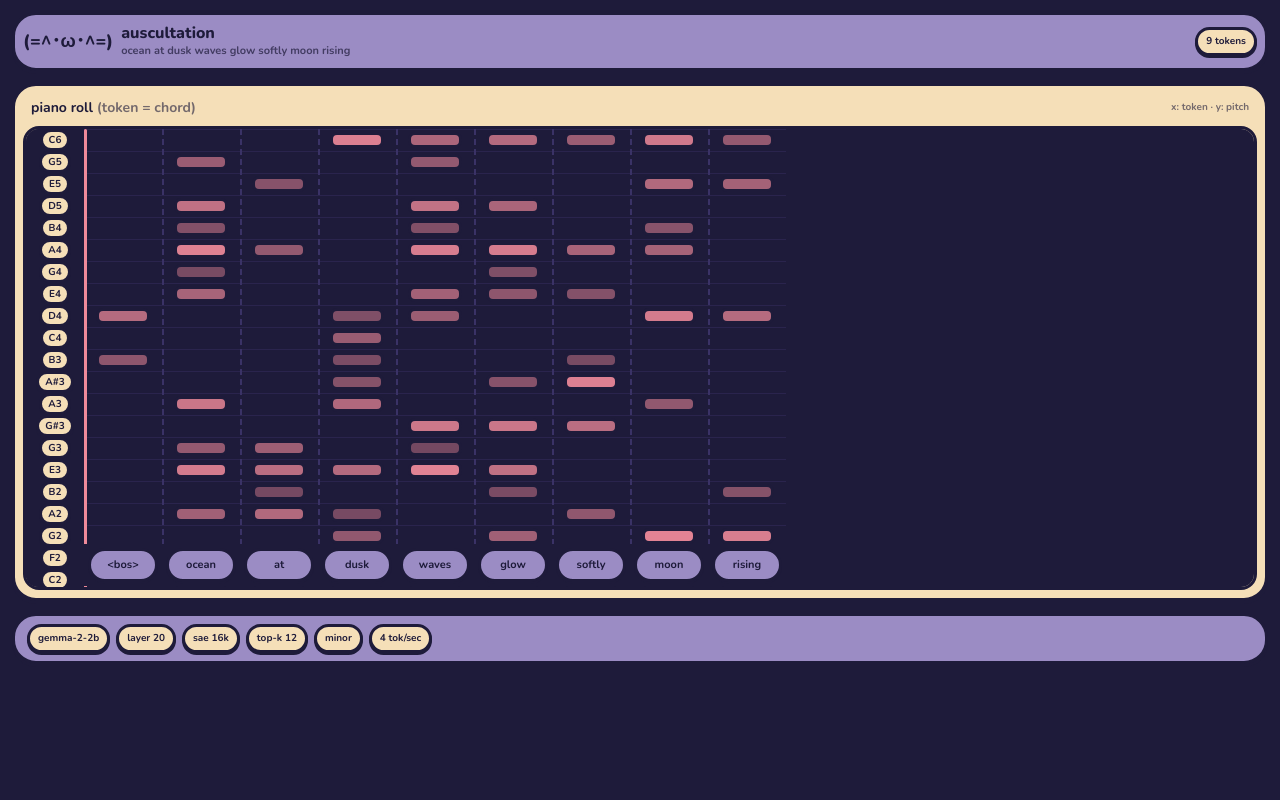
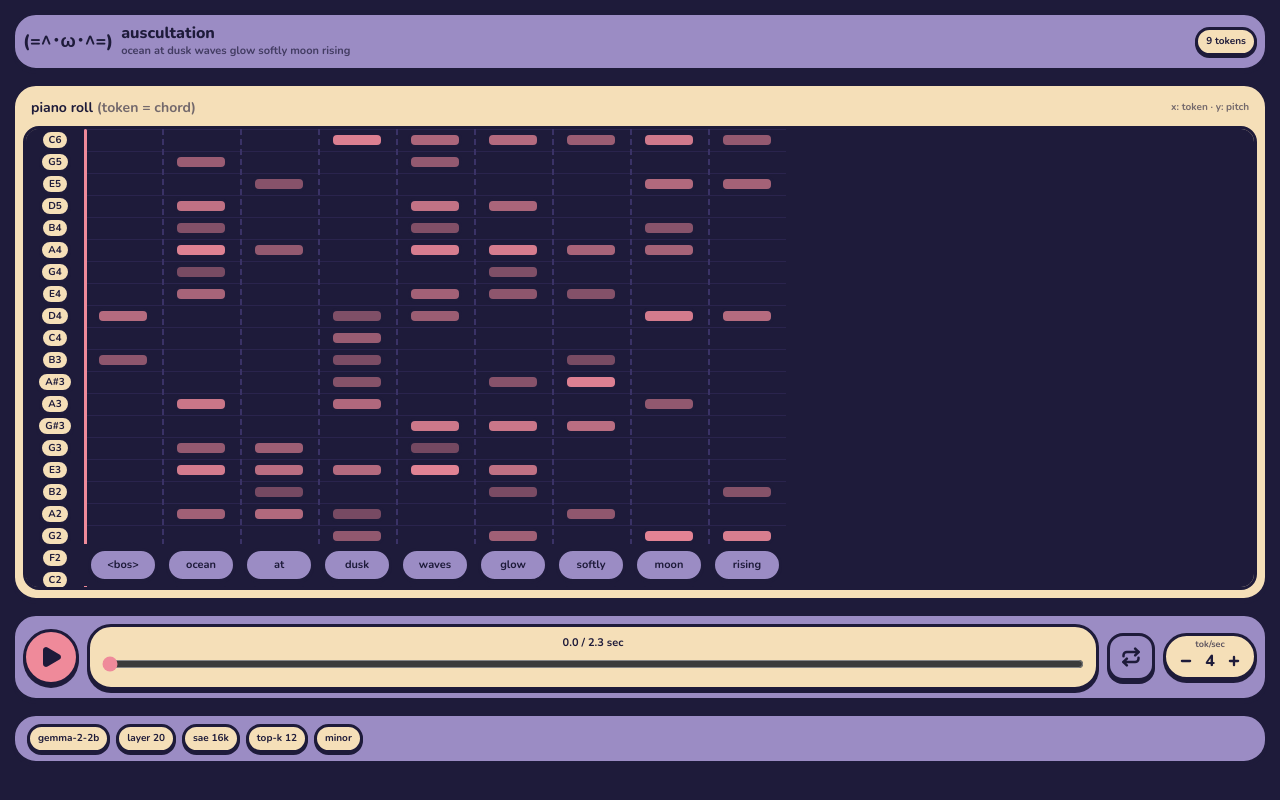
Before and after one commit to geminigooner/Auscultation, a React (Vite) app: page / in a window 1280 px wide. Built offline with nearby package versions, Linux system fonts and the light colour scheme.

Commit message:
Integrate Transport component and enhance playback logic
Enhanced playback functionality by integrating Transport component and managing playback state. Updated playhead tracking and chord firing mechanism for improved user interaction.

```diff
--- a/src/App.tsx
+++ b/src/App.tsx
@@ -5,16 +5,108 @@
 
 import React from 'react';
 import { PianoRoll } from './components/PianoRoll';
+import { Transport } from './components/Transport';
 import { demoScore } from './data/demoScore';
+import { soundEngine } from './audio/synth';
 
 export default function App() {
+  const score = demoScore;
+  const total = score.chords.length;
+
   const [selected, setSelected] = React.useState<number | null>(null);
-  const score = demoScore;
-  const { config } = score;
+  const [isPlaying, setIsPlaying] = React.useState(false);
+  const [isLooping, setIsLooping] = React.useState(false);
+  const [rate, setRate] = React.useState(score.config.tokensPerSecond);
+  const [playhead, setPlayhead] = React.useState(0);
+
+  // Refs so the animation loop never restarts on a state change.
+  const playheadRef = React.useRef(0);
+  const lastFiredRef = React.useRef(-1);
+  const rateRef = React.useRef(rate);
+  const loopRef = React.useRef(isLooping);
+  React.useEffect(() => void (rateRef.current = rate), [rate]);
+  React.useEffect(() => void (loopRef.current = isLooping), [isLooping]);
+
+  const fireChord = React.useCallback(
+    (position: number) => {
+      const chord = score.chords[position];
+      if (!chord) return;
+      const dur = (1 / rateRef.current) * 0.9;
+      chord.notes.forEach((n) => {
+        soundEngine.playNote(n.midi, n.velocity, 'heart-pulse', dur);
+      });
+    },
+    [score],
+  );
+
+  // Playback loop. Advances the playhead in real time and fires each chord
+  // once, as the playhead crosses its token boundary.
+  React.useEffect(() => {
+    if (!isPlaying) return;
+    let raf = 0;
+    let last = performance.now();
+
+    const tick = (now: number) => {
+      const dt = (now - last) / 1000;
+      last = now;
+
+      let next = playheadRef.current + dt * rateRef.current;
+
+      if (next >= total) {
+        if (loopRef.current) {
+          next -= total;
+          lastFiredRef.current = -1;
+        } else {
+          playheadRef.current = total;
+          setPlayhead(total);
+          setIsPlaying(false);
+          return;
+        }
+      }
+
+      const position = Math.floor(next);
+      if (position !== lastFiredRef.current) {
+        lastFiredRef.current = position;
+        fireChord(position);
+        setSelected(position);
+      }
+
+      playheadRef.current = next;
+      setPlayhead(next);
+      raf = requestAnimationFrame(tick);
+    };
+
+    raf = requestAnimationFrame(tick);
+    return () => cancelAnimationFrame(raf);
+  }, [isPlaying, total, fireChord]);
+
+  const togglePlay = () => {
+    soundEngine.init(); // must happen inside a user gesture on iOS
+    if (!isPlaying && playheadRef.current >= total) {
+      playheadRef.current = 0;
+      lastFiredRef.current = -1;
+      setPlayhead(0);
+    }
+    setIsPlaying((p) => !p);
+  };
+
+  const scrub = (value: number) => {
+    playheadRef.current = value;
+    lastFiredRef.current = Math.floor(value);
+    setPlayhead(value);
+  };
+
+  const selectToken = (position: number) => {
+    setSelected(position);
+    if (!isPlaying) {
+      soundEngine.init();
+      fireChord(position);
+      scrub(position);
+    }
+  };
 
   return (
     <div className="min-h-dvh bg-[#1e1b3a] p-3 flex flex-col gap-3">
-      {/* score bar */}
       <div className="toy-panel-purple p-2 flex items-center gap-2">
         <span className="text-lg leading-none font-extrabold text-[#1e1b3a] shrink-0">
           (=^･ω･^=)
@@ -28,26 +120,36 @@ export default function App() {
           </div>
         </div>
         <span className="toy-chip bg-[#f5dfb8] px-2 py-1 text-[10px] font-bold text-[#1e1b3a] shrink-0">
-          {score.chords.length} tokens
+          {total} tokens
         </span>
       </div>
 
       <PianoRoll
         score={score}
-        playhead={0}
+        playhead={playhead}
         selectedPosition={selected}
-        onSelectToken={setSelected}
+        onSelectToken={selectToken}
       />
 
-      {/* render config — placeholder until the settings drawer exists */}
+      <Transport
+        isPlaying={isPlaying}
+        playhead={playhead}
+        totalTokens={total}
+        tokensPerSecond={rate}
+        isLooping={isLooping}
+        onTogglePlay={togglePlay}
+        onScrub={scrub}
+        onToggleLoop={() => setIsLooping((l) => !l)}
+        onChangeRate={setRate}
+      />
+
       <div className="toy-panel-purple px-3 py-2 flex flex-wrap gap-1.5">
         {[
-          `${config.model}`,
-          `layer ${config.layer}`,
-          `sae ${config.saeWidth}`,
-          `top-k ${config.topK}`,
-          `${config.scale}`,
-          `${config.tokensPerSecond} tok/sec`,
+          `${score.config.model}`,
+          `layer ${score.config.layer}`,
+          `sae ${score.config.saeWidth}`,
+          `top-k ${score.config.topK}`,
+          `${score.config.scale}`,
         ].map((label) => (
           <span
             key={label}
```
